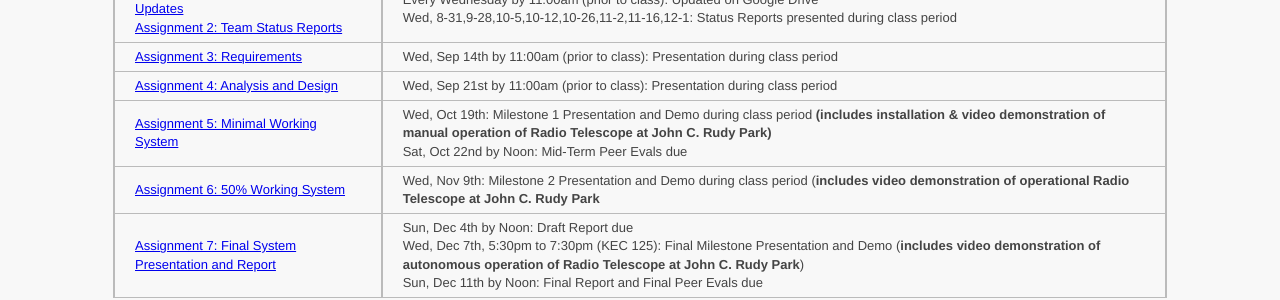
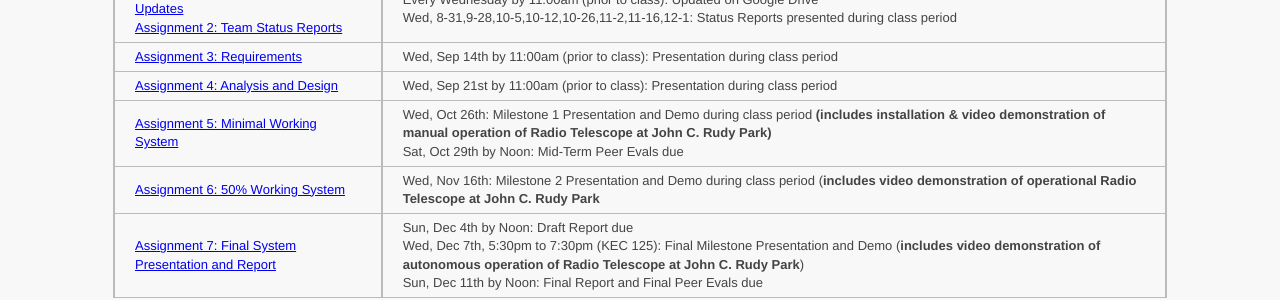
Before and after one commit to ycpcs/cs400-fall2022-RT, a Jekyll site: the page built from schedule.md, in a window 1280 px wide. Shown: the part 210-510 px from the top of the page. Built offline with Jekyll 4.4.1, drawn with Linux system fonts in a browser that asks for light colours.

Commit message:
udpated news and dates for MS1 and MS2

```diff
--- a/schedule.md
+++ b/schedule.md
@@ -12,6 +12,6 @@ This is the course schedule for CS 400-RT (YCAS Radio Telescope Project).
 [Assignment 2: Weekly Journal Updates](assign/assign02.html)<br>[Assignment 2: Team Status Reports](assign/assign02.html) | Every Wednesday by 11:00am (prior to class): Updated on Google Drive<br> Wed, 8-31,9-28,10-5,10-12,10-26,11-2,11-16,12-1: Status Reports presented during class period
 [Assignment 3: Requirements](assign/assign03.html)                         | Wed, Sep 14th by 11:00am (prior to class): Presentation during class period
 [Assignment 4: Analysis and Design](assign/assign04.html)                  | Wed, Sep 21st by 11:00am (prior to class): Presentation during class period
-[Assignment 5: Minimal Working System](assign/assign05.html)| Wed, Oct 19th: Milestone 1 Presentation and Demo during class period **(includes installation & video demonstration of manual operation of Radio Telescope at John C. Rudy Park)**<br> Sat, Oct 22nd by Noon: Mid-Term Peer Evals due
-[Assignment 6: 50% Working System](assign/assign06.html)                   | Wed, Nov 9th: Milestone 2 Presentation and Demo during class period (**includes video demonstration of operational Radio Telescope at John C. Rudy Park**
+[Assignment 5: Minimal Working System](assign/assign05.html)| Wed, Oct 26th: Milestone 1 Presentation and Demo during class period **(includes installation & video demonstration of manual operation of Radio Telescope at John C. Rudy Park)**<br> Sat, Oct 29th by Noon: Mid-Term Peer Evals due
+[Assignment 6: 50% Working System](assign/assign06.html)                   | Wed, Nov 16th: Milestone 2 Presentation and Demo during class period (**includes video demonstration of operational Radio Telescope at John C. Rudy Park**
 [Assignment 7: Final System Presentation and Report](assign/assign07.html) | Sun, Dec 4th by Noon: Draft Report due<br>Wed, Dec 7th, 5:30pm to 7:30pm (KEC 125): Final Milestone Presentation and Demo (**includes video demonstration of autonomous operation of Radio Telescope at John C. Rudy Park**)<br>Sun, Dec 11th by Noon: Final Report and Final Peer Evals due
```
Also changed, not shown: index.md (+4 -0 lines).
